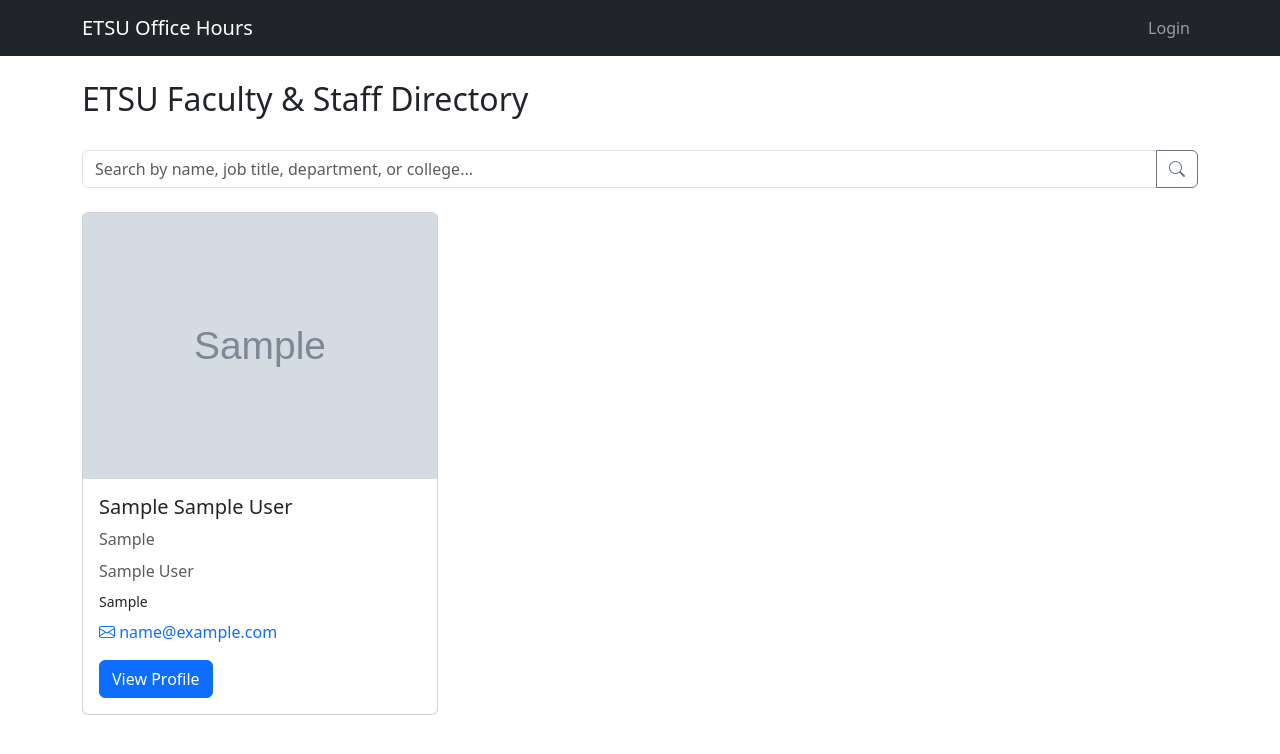
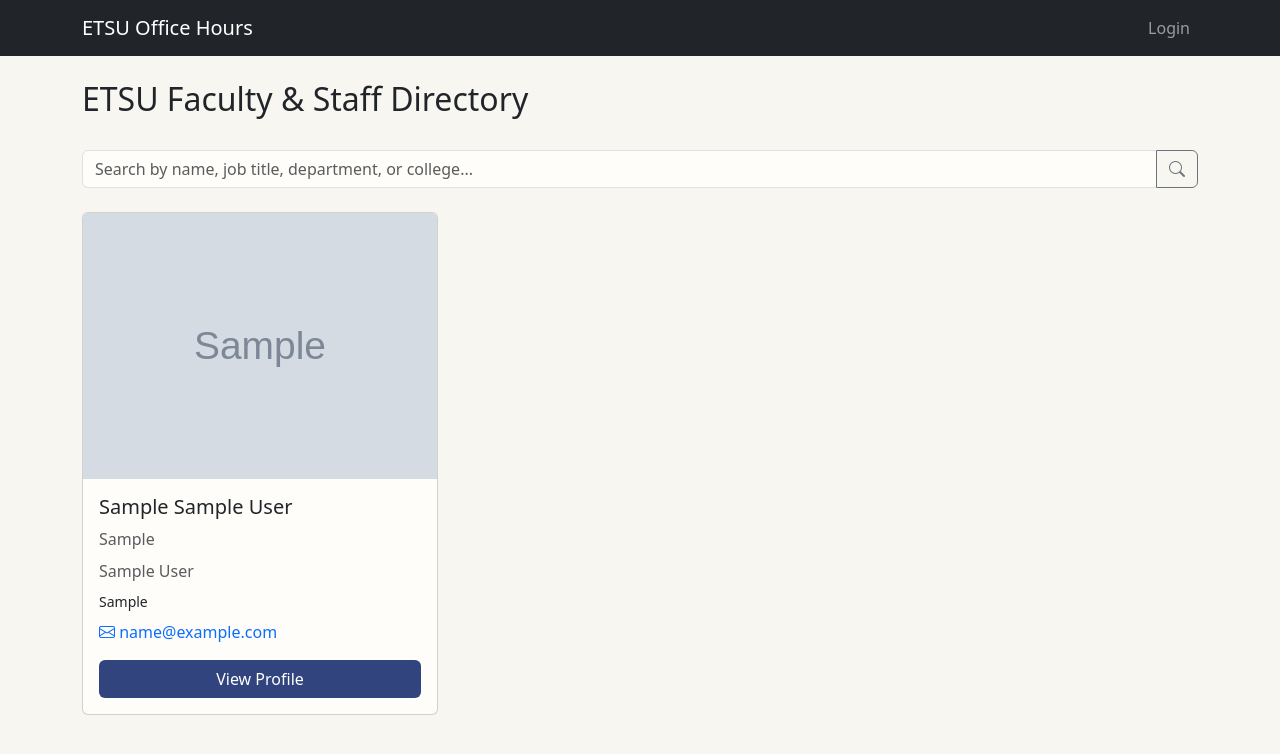
Before and after one commit to ryan-etsu-computing-projects/etsu_office_hours, a Django app: page / in a window 1280 px wide. Shown: the top 754 px of the page. Run offline with Django 5.2, Linux system fonts and the light colour scheme; tables that the repository leaves empty hold one stand-in row (values such as "Sample post"); grey boxes marked "Sample" are stand-in pictures; some libraries are stand-ins or nearby versions.

Commit message:
Just need to style forms / finish styling the website. Make icons, footer, etc.

```diff
--- a/profiles/views.py
+++ b/profiles/views.py
@@ -142,12 +142,6 @@ def profile_detail(request, pk):
     office_hours = OfficeHours.objects.filter(user=profile.user).first()
     course_hours = CourseOfficeHours.objects.filter(office_hours=office_hours) if office_hours else None
 
-    # Debug logging
-    if course_hours:
-        for course in course_hours:
-            print(f"Course: {course.course_name}")
-            print(f"Time slots: {course.time_slots}")
-
     return render(request, 'profiles/profile_detail.html', {
         'profile': profile,
         'office_hours': office_hours,
@@ -200,7 +194,6 @@ def course_hours_add(request):
         if form.is_valid():
             course_hours = form.save(commit=False)
             course_hours.office_hours = office_hours
-            print(f"Loading time slots: {course_hours.time_slots}")
 
             course_hours.save()
             messages.success(request, 'Course office hours added successfully')
@@ -216,7 +209,6 @@ def course_hours_add(request):
 @login_required
 def course_hours_edit(request, pk):
     course_hours = get_object_or_404(CourseOfficeHours, pk=pk)
-    print(f"Loading time slots: {course_hours.time_slots}")
 
     # Ensure user can only edit their own course hours
     if course_hours.office_hours.user != request.user:
--- /dev/null
+++ b/static/css/style.css
@@ -0,0 +1,30 @@
+.bttn-add {
+    background-color: hsl(134, 32%, 43%)!important;
+    color: white!important;
+}
+
+.bttn-add:hover {
+    background-color: hsl(134, 41%, 43%)!important;
+    color: white!important;
+    font-weight: 500;
+}
+
+.bttn-edit {
+    background-color: hsl(48, 62%, 71%)!important;
+}
+
+.bttn-edit:hover {
+    background-color: hsl(48, 53%, 68%)!important;
+    font-weight: 500;
+}
+
+.bttn-primary {
+    background-color: hsl(225, 44%, 34%)!important;
+    color: white!important;
+}
+
+.bttn-primary:hover {
+    background-color: hsl(225, 51%, 44%)!important;
+    color: white!important;
+    font-weight: 500;
+}
--- a/templates/base.html
+++ b/templates/base.html
@@ -6,9 +6,11 @@
     <title>{% block title %}ETSU Office Hours{% endblock %}</title>
     <link href="https://cdn.jsdelivr.net/npm/bootstrap@5.3.0/dist/css/bootstrap.min.css" rel="stylesheet">
     <link href="https://cdn.jsdelivr.net/npm/bootstrap-icons@1.7.2/font/bootstrap-icons.css" rel="stylesheet">
+    {% load static %}
+    <link href="{% static 'css/style.css' %}" rel="stylesheet">
     {% block extra_css %}{% endblock %}
 </head>
-<body>
+<body style="background-color: #f7f6f0;">
     <nav class="navbar navbar-expand-lg navbar-dark bg-dark">
         <div class="container">
             <a class="navbar-brand" href="{% url 'profiles:home' %}">ETSU Office Hours</a>
--- a/templates/profiles/home.html
+++ b/templates/profiles/home.html
@@ -11,7 +11,8 @@
     <div class="col">
         <form method="get" action="{% url 'profiles:home' %}">
             <div class="input-group">
-                <input type="text" class="form-control search" name="search" placeholder="Search by name, job title, department, or college..." value="{{ search_query }}">
+                <input style="background-color: #fffdf9;" type="text" class="form-control search" name="search"
+                    placeholder="Search by name, job title, department, or college..." value="{{ search_query }}">
                 <button class="btn btn-outline-secondary" type="submit">
                     <i class="bi bi-search"></i>
                 </button>
@@ -38,7 +39,7 @@
     <div class="row row-cols-1 row-cols-md-2 row-cols-lg-3 g-4 list">
         {% for profile in profiles %}
             <div class="col">
-                <div class="card h-100">
+                <div class="card h-100 d-flex flex-column" style="background-color: #fffdf9;">
                     {% if profile.profile_image %}
                         <img src="{{ profile.profile_image.url }}" class="card-img-top" alt="{{ profile.user.get_full_name }}">
                     {% else %}
@@ -46,7 +47,7 @@
                             <i class="bi bi-person-circle" style="font-size: 4rem;"></i>
                         </div>
                     {% endif %}
-                    <div class="card-body">
+                    <div class="card-body d-flex flex-column">
                         <h5 class="card-title">
                             {% if profile.honorific %}{{ profile.honorific }} {% endif %}
                             {% if profile.preferred_name %}
@@ -76,7 +77,9 @@
                             </a>
                         </p>
 
-                        <a href="{% url 'profiles:profile_detail' profile.pk %}" class="btn btn-primary">View Profile</a>
+                        <div class="mt-auto">
+                            <a href="{% url 'profiles:profile_detail' profile.pk %}" class="btn bttn-primary w-100">View Profile</a>
+                        </div>
                     </div>
                 </div>
             </div>
```
Also changed, not shown: templates/profiles/profile_detail.html (+5 -4 lines).
